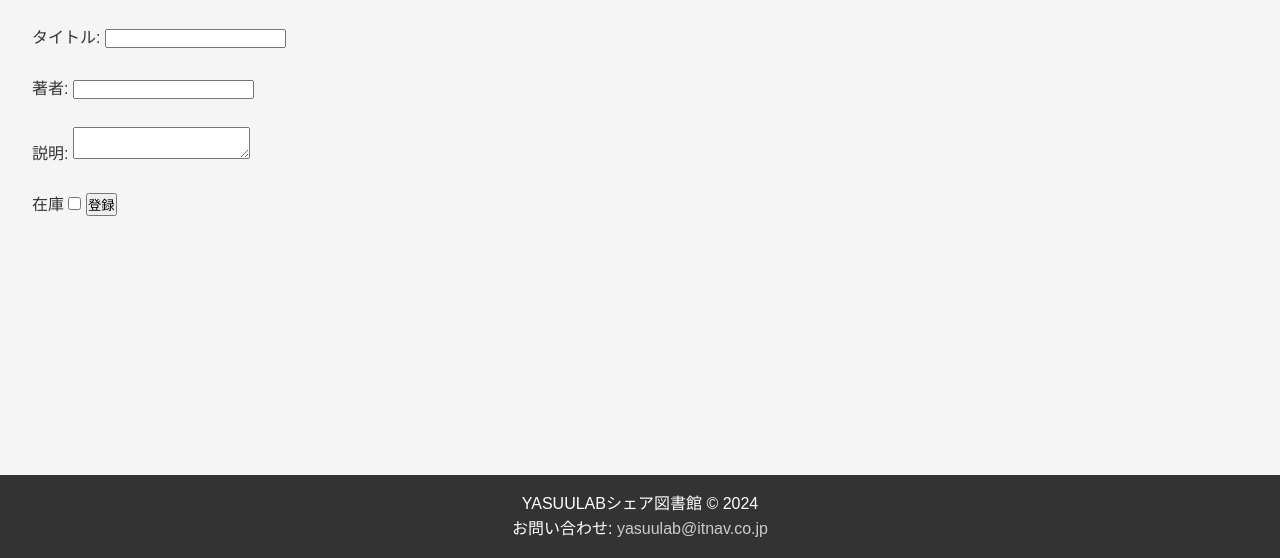
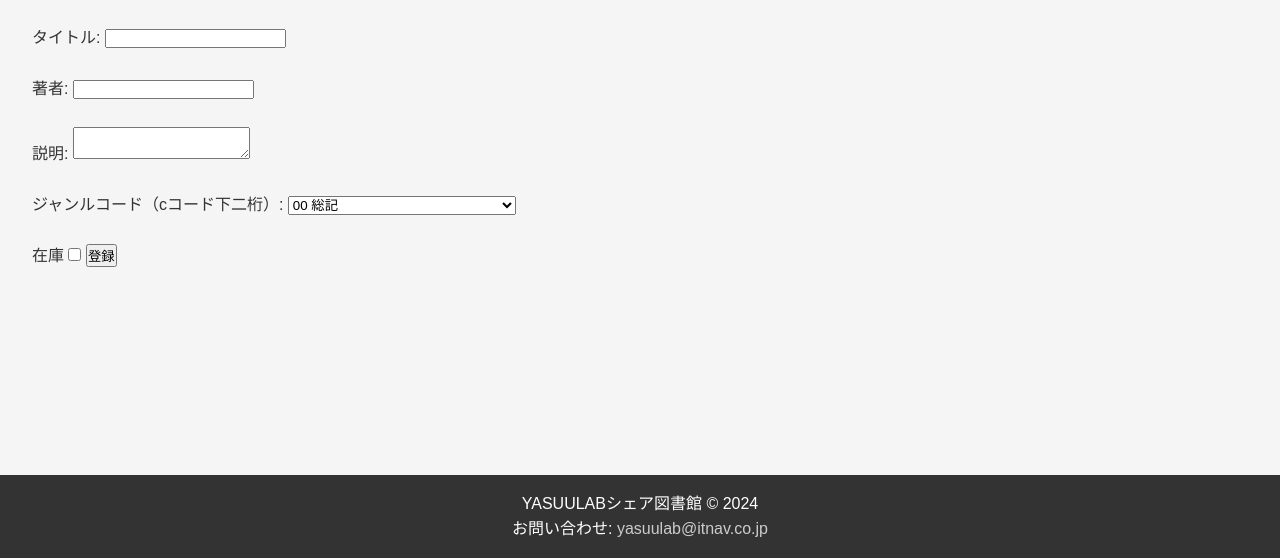
Before and after one commit to naryu33/YasuuraHakkason_kanri, a plain HTML site: page add_books/index.html in a window 1280 px wide. Shown: the part 242-800 px from the top of the page. Drawn offline with Linux system fonts and the light colour scheme.

Commit message:
ジャンル追加

```diff
--- a/add_books/index.html
+++ b/add_books/index.html
@@ -51,8 +51,79 @@
                 <label for="author">著者:</label>
                 <input type="text" id="author" name="author" required><br><br>
 
-                <label for="author">説明:</label>
-                <textarea type="text" id="description" name="description" required></textarea><br><br>
+                <label for="description">説明:</label>
+                <textarea id="description" name="description" required></textarea><br><br>
+
+                <label for="genre">ジャンルコード（cコード下二桁）:</label>
+                <select id="genre" name="genre" required>
+                    <option value="1">00 総記</option>
+                    <option value="2">01 百科事典</option>
+                    <option value="3">02 年鑑・雑誌</option>
+                    <option value="4">04 情報科学</option>
+                    <option value="5">10 哲学</option>
+                    <option value="6">11 心理学</option>
+                    <option value="7">12 倫理学</option>
+                    <option value="8">14 宗教</option>
+                    <option value="9">15 仏教</option>
+                    <option value="10">16 キリスト教</option>
+                    <option value="11">20 歴史総記</option>
+                    <option value="12">21 日本歴史</option>
+                    <option value="13">22 外国歴史</option>
+                    <option value="14">23 伝記</option>
+                    <option value="15">25 地理</option>
+                    <option value="16">26 旅行</option>
+                    <option value="17">30 社会科学総記</option>
+                    <option value="18">31 政治</option>
+                    <option value="19">32 法律</option>
+                    <option value="20">33 経済・財政・統計</option>
+                    <option value="21">34 経営</option>
+                    <option value="22">36 社会</option>
+                    <option value="23">37 教育</option>
+                    <option value="24">39 民族・風習</option>
+                    <option value="25">40 自然科学総記</option>
+                    <option value="26">41 数学</option>
+                    <option value="27">42 物理学</option>
+                    <option value="28">43 化学</option>
+                    <option value="29">44 天文・地学</option>
+                    <option value="30">45 生物学</option>
+                    <option value="31">47 医学・歯学・薬学</option>
+                    <option value="32">50 工学・工学総記</option>
+                    <option value="33">51 土木</option>
+                    <option value="34">52 建築</option>
+                    <option value="35">53 機械</option>
+                    <option value="36">54 電気</option>
+                    <option value="37">55 電子通信</option>
+                    <option value="38">56 海事</option>
+                    <option value="39">57 採鉱・治金</option>
+                    <option value="40">58 その他の工学</option>
+                    <option value="41">60 産業総記</option>
+                    <option value="42">61 農林業</option>
+                    <option value="43">62 水産業</option>
+                    <option value="44">63 商業</option>
+                    <option value="45">65 交通・通信</option>
+                    <option value="46">70 芸術総記</option>
+                    <option value="47">71 絵画・彫刻</option>
+                    <option value="48">72 写真・工芸</option>
+                    <option value="49">73 音楽・舞踊</option>
+                    <option value="50">74 演劇・映画</option>
+                    <option value="51">75 体育・スポーツ</option>
+                    <option value="52">76 諸芸・娯楽</option>
+                    <option value="53">77 家事</option>
+                    <option value="54">79 コミック・劇画</option>
+                    <option value="55">80 語学総記</option>
+                    <option value="56">81 日本語</option>
+                    <option value="57">82 英米語</option>
+                    <option value="58">84 ドイツ語</option>
+                    <option value="59">85 フランス語</option>
+                    <option value="60">87 各国語</option>
+                    <option value="61">90 文学総記</option>
+                    <option value="62">91 日本文学総記</option>
+                    <option value="63">92 日本文学詩歌</option>
+                    <option value="64">93 日本文学、小説・物語</option>
+                    <option value="65">95 日本文学、評論、随筆、その他</option>
+                    <option value="66">97 海外文学小説</option>
+                    <option value="67">98 海外文学、その他</option>
+                </select><br><br>
 
                 <label for="stock">在庫</label>
                 <input type="checkbox" id="stock" name="stock">
@@ -151,7 +222,6 @@
             }
         }
 
-
         // フォーム送信時にFirestoreに登録
         document.getElementById('book-form').addEventListener('submit', async function (event) {
             event.preventDefault();
@@ -160,7 +230,8 @@
             const title = document.getElementById('title').value;
             const author = document.getElementById('author').value;
             const description = document.getElementById('description').value;
-            const isStock = document.getElementById('stock').value;
+            const genre = document.getElementById('genre').value;
+            const isStock = document.getElementById('stock').checked;
 
             try {
                 await db.collection('books').add({
@@ -168,6 +239,7 @@
                     title: title,
                     author: author,
                     description: description,
+                    genre: genre,
                     isStock: isStock
                 });
 
```
Also changed, not shown: zousyo/index.html (+5 -0 lines).
